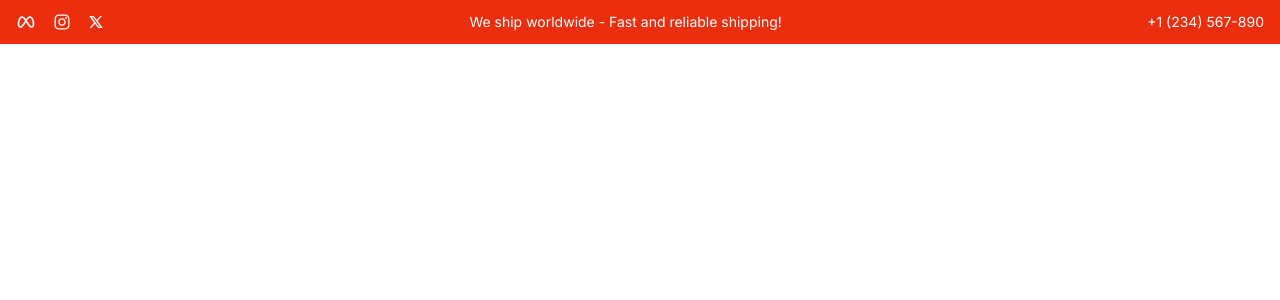
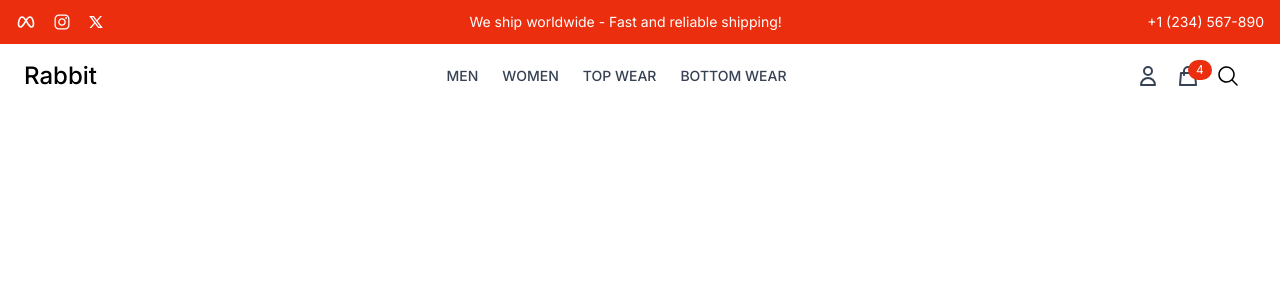
Before and after one commit to balramswainn/rabbit-ecommerce, a React (Vite) app in the folder frontend/: page / in a window 1280 px wide. Shown: the top 300 px of the page. Built offline with nearby package versions, Linux system fonts and the light colour scheme.

Commit message:
added components

```diff
--- a/frontend/src/components/Common/Header.jsx
+++ b/frontend/src/components/Common/Header.jsx
@@ -1,5 +1,6 @@
 import React from 'react'
 import Topbar from '../Layout/Topbar'
+import Navbar from './Navbar'
 
 
 const Header = () => {
@@ -8,6 +9,7 @@
       {/* Topbar */}
       <Topbar />
       {/* navbar */}
+      <Navbar/>
       {/* Cart Drawer */}
 
     </div>
--- /dev/null
+++ b/frontend/src/components/Common/Navbar.jsx
@@ -0,0 +1,51 @@
+import React from 'react'
+import {Link} from 'react-router-dom';
+
+import { HiOutlineUser, HiOutlineShoppingBag } from "react-icons/hi";
+import { HiBars3BottomRight } from "react-icons/hi2";
+import SearchBar from './SearchBar';
+
+
+
+const Navbar = () => {
+  return (
+    <>
+      <nav className='container mx-auto flex items-center justify-between py-4 px-6'>
+        {/* Left - Logo */}
+        <div>
+          <Link to="/" className="text-2xl font-medium">Rabbit</Link>
+        </div>
+
+        {/* Center - Navigation Links */}
+        <div className='hidden md:flex space-x-6'>
+          <Link to="#" className="text-gray-700 hover:text-black text-sm font-medium uppercase ">Men</Link>
+          <Link to="#" className="text-gray-700 hover:text-black text-sm font-medium uppercase ">Women</Link>
+          <Link to="#" className="text-gray-700 hover:text-black text-sm font-medium uppercase ">Top wear</Link>
+          <Link to="#" className="text-gray-700 hover:text-black text-sm font-medium uppercase ">Bottom Wear</Link>
+        </div>
+
+        {/* Right - Icons */}
+        <div className='flex items-center space-x-4'>
+          <Link to="/profile" className='hover:text-black'>
+           <HiOutlineUser className='h-6 w-6 text-gray-700'/>
+          </Link>
+          <button className='relative hover:text-black'>
+           <HiOutlineShoppingBag className='h-6 w-6 text-gray-700'/>
+           <span className='absolute -top-1 px-2 py-0.5 rounded-full text-xs bg-rabbit-red text-white '>4</span>
+          </button>
+
+          {/* Search */}
+          <SearchBar />
+
+          <button className='md:hidden'>
+            <HiBars3BottomRight className='h-6 w-6 text-gray-700' />
+          </button>
+        </div>
+
+
+      </nav>
+    </>
+  )
+}
+
+export default Navbar
--- /dev/null
+++ b/frontend/src/components/Common/SearchBar.jsx
@@ -0,0 +1,40 @@
+import React, { useState } from 'react'
+import { HiMagnifyingGlass } from 'react-icons/hi2';
+
+
+const SearchBar = () => {
+
+  const [searchTerm, setSearchTerm] = useState("");
+  const [isOpen, setIsOpen] = useState(false);
+
+  const handleSearchToggle = ()=>{
+    setIsOpen(!isOpen);
+  };
+
+  return (
+    <div className={`flex items-center justify-center w-full transition-all duration-300 ${isOpen ? "absolute top-0 w-full bg-white h-24 z-50" :"w-auto"}`}>
+      {isOpen ? (
+        <form className='relative flex items-center justify-center w-full'>
+          <div className='relative w-1/2'>
+          <input
+          type="text"
+          placeholder='Search'
+          value={searchTerm}
+          className='bg-gray-100 px-4 py-2 pl-2 pr-12 rounded-lg focus:outline-none w-full placeholder:text-gray-700'
+          />
+          {/* Search icon */}
+          <button>
+            <HiMagnifyingGlass className='h-6 w-6' />
+          </button>
+          </div>
+        </form>
+      ):(
+        <button onClick={handleSearchToggle}>
+          <HiMagnifyingGlass className='h-6 w-6' />
+        </button>
+      )}
+    </div>
+  )
+}
+
+export default SearchBar
--- a/frontend/src/components/Layout/Topbar.jsx
+++ b/frontend/src/components/Layout/Topbar.jsx
@@ -5,9 +5,9 @@
 
 const Topbar = () => {
   return (
-    <div className='bg-[#ea2e0e] text-white'>
+    <div className='bg-rabbit-red text-white'>
       <div className='container mx-auto flex justify-between items-center py-3 px-4'>
-        <div className='flex items-center space-x-4'>
+        <div className='hidden md:flex items-center space-x-4'>
           <a href="#" className='hover:text-gray-300'>
             <TbBrandMeta className='h-5 w-5'/>
           </a>
@@ -18,10 +18,10 @@
             <RiTwitterXLine className='h-4 w-4'/>
           </a>
         </div>
-        <div className='text-sm text-center'>
+        <div className='text-sm text-center flex-grow'>
           <span>We ship worldwide - Fast and reliable shipping!</span>
         </div>
-         <div className='text-sm'>
+         <div className='hidden md:block text-sm'>
           <a href="tel:+1234567890" className='hover:text-gray-300'>+1 (234) 567-890</a>
         </div>
 
--- a/frontend/src/index.css
+++ b/frontend/src/index.css
@@ -1,7 +1,11 @@
 @import "tailwindcss";
 
-#root{
+#root {
   font-family: "Inter", sans-serif;
   font-optical-sizing: auto;
   font-style: normal;
 }
+
+@theme {
+  --color-rabbit-red: #ea2e0e;
+}
```
